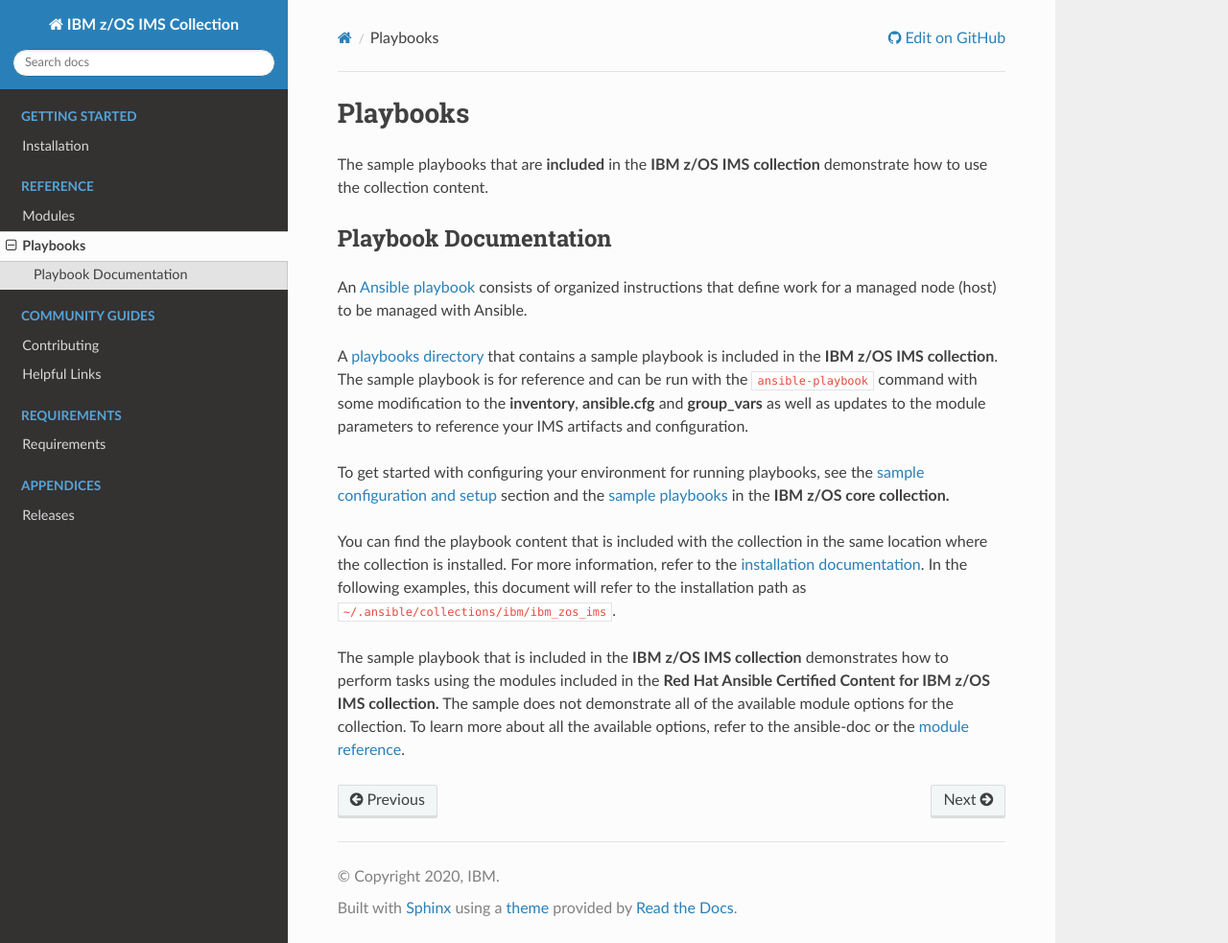
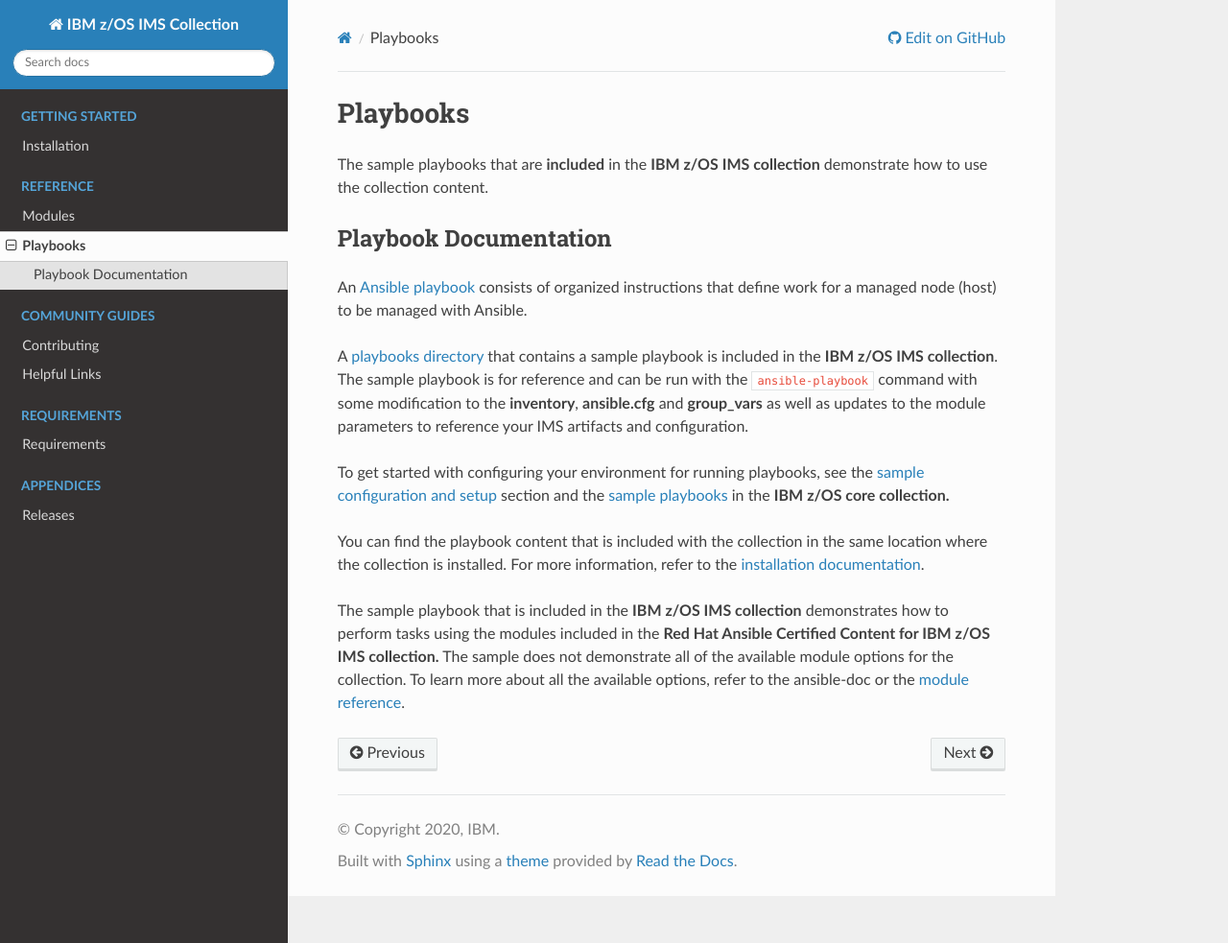
Before and after one commit to ansible-collections/ibm_zos_ims, a Sphinx documentation site: the page built from docs/source/playbooks.rst, in a window 1280 px wide and 983 px high. Shown: the whole window at 96% size. Built offline with Sphinx 7.4.7 and the Read the Docs theme 2.0.0, drawn with Linux system fonts in a browser that asks for light colours.

Commit message:
Minor doc fixes in  the playbook and playbook.rst

```diff
--- a/docs/source/playbooks.rst
+++ b/docs/source/playbooks.rst
@@ -26,8 +26,7 @@
 
 You can find the playbook content that is included with the collection in the
 same location where the collection is installed. For more information, refer to
-the `installation documentation`_. In the following examples, this document will
-refer to the installation path as ``~/.ansible/collections/ibm/ibm_zos_ims``.
+the `installation documentation`_.
 
 The sample playbook that is included in the **IBM z/OS IMS collection** demonstrates
 how to perform tasks using the modules included in the **Red Hat Ansible Certified
```
Also changed, not shown: 1 other file.
